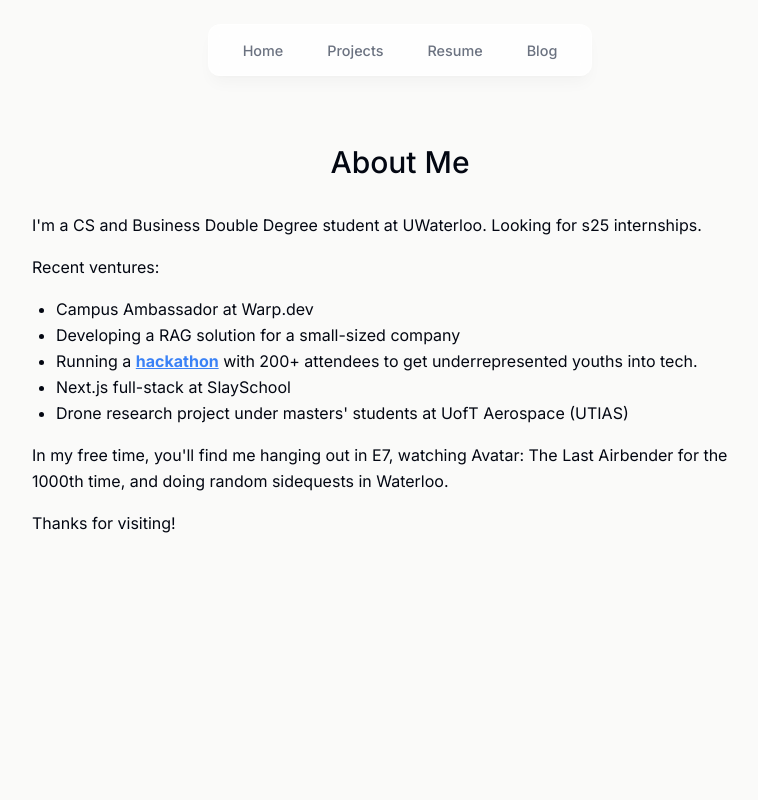
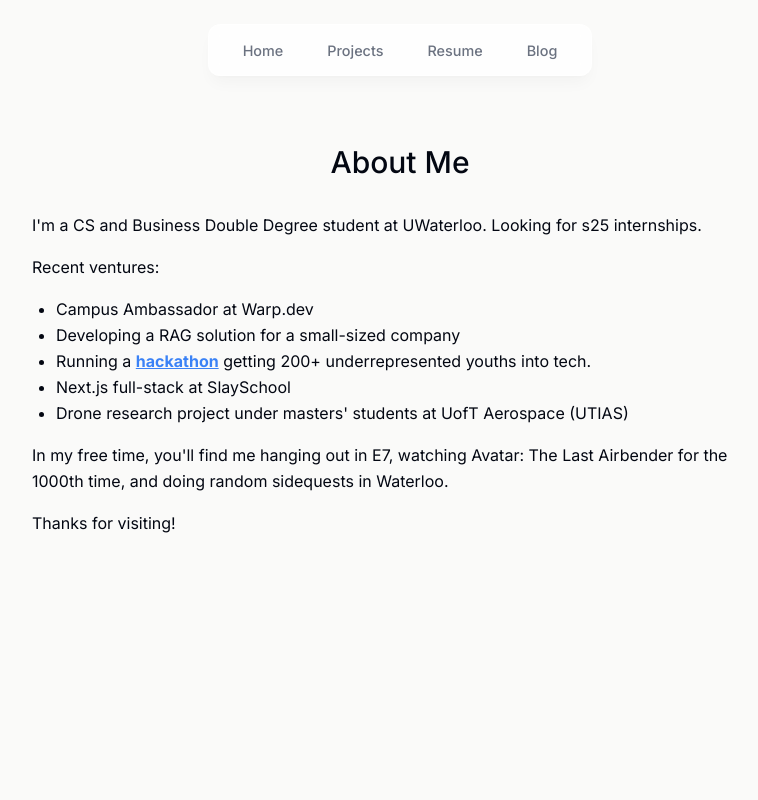
Before and after one commit to r-chong/portfolio-v4, a Next.js app: page /about in a window 1280 px wide. Shown: the top 800 px of the page, without its empty margins (240-998 px from the left). Built offline with nearby package versions, Linux system fonts and the light colour scheme.

Commit message:
chore: modify jamhacks line in about

```diff
--- a/components/About.tsx
+++ b/components/About.tsx
@@ -34,8 +34,7 @@ export default function About() {
                         >
                             hackathon
                         </a>{' '}
-                        with 200+ attendees to get underrepresented youths into
-                        tech.
+                        getting 200+ underrepresented youths into tech.
                     </li>
                     <li>Next.js full-stack at SlaySchool</li>
                     <li>
```
